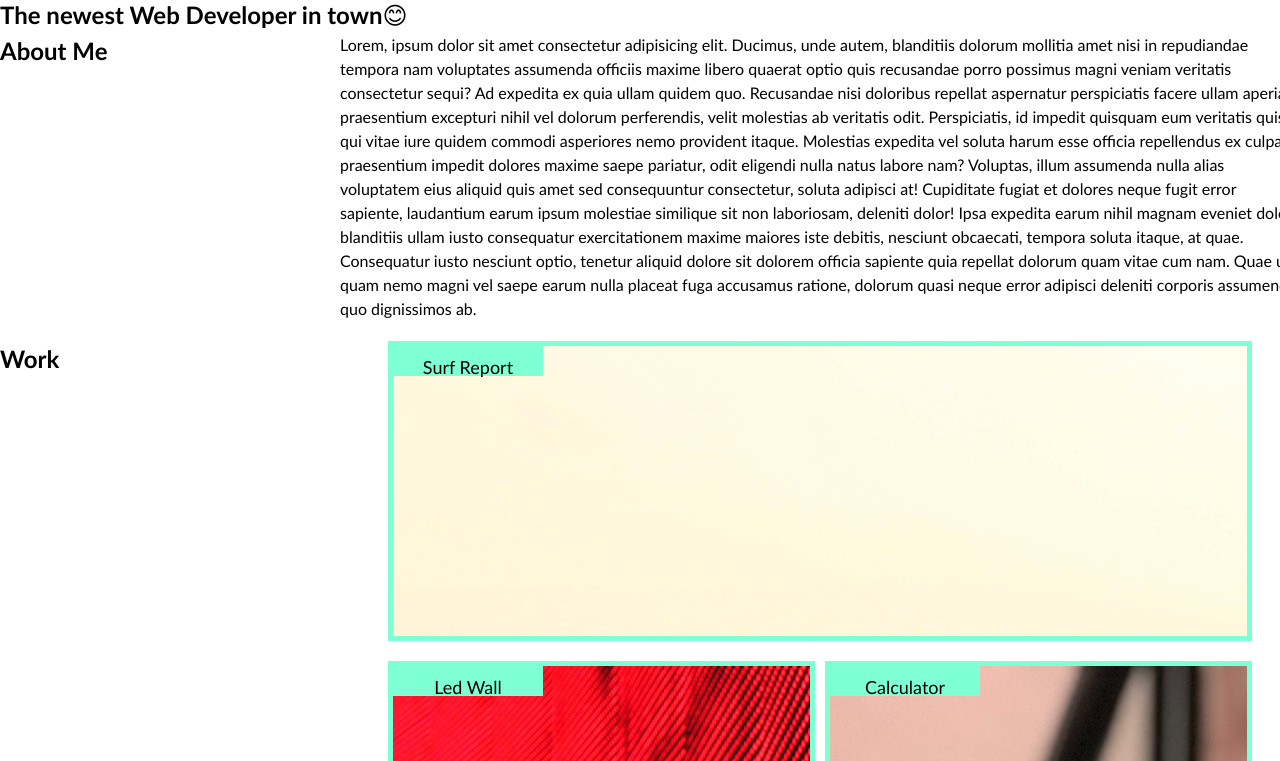
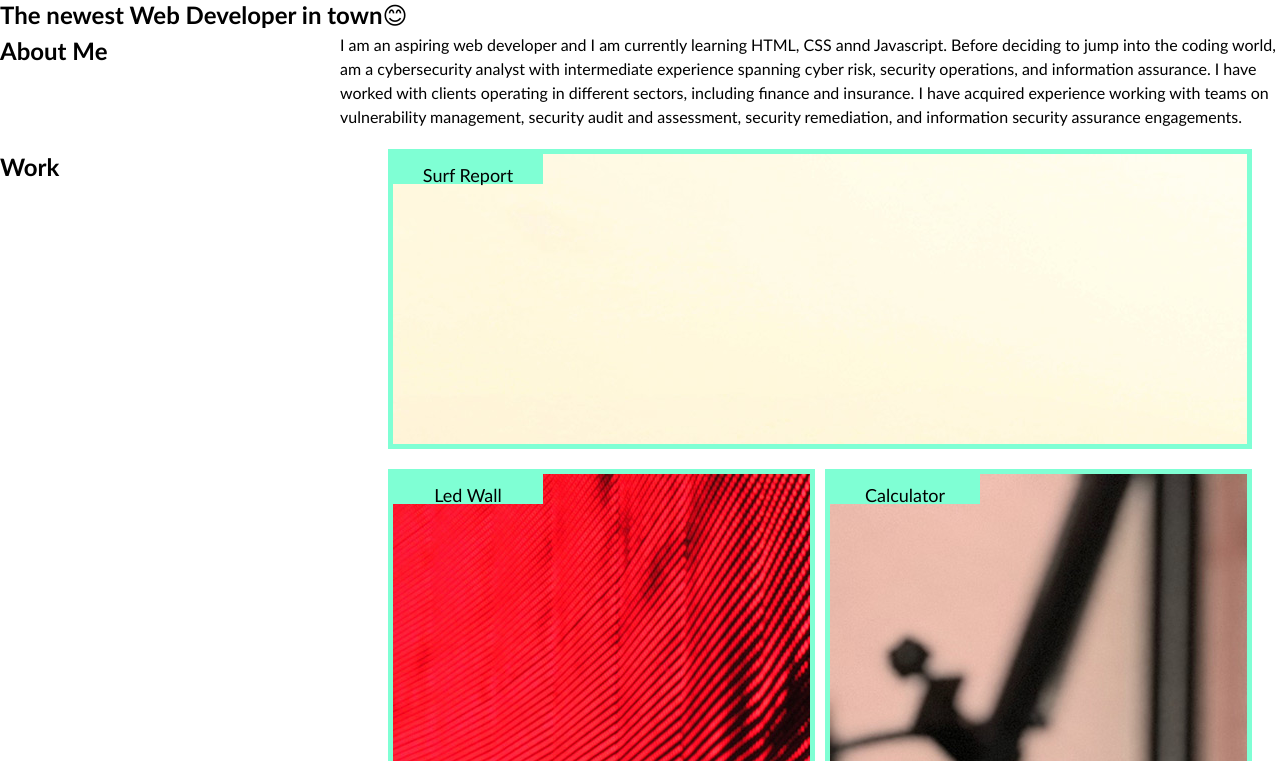
Before and after one commit to cream4eva/First-Portfolio, a plain HTML site: page index.html in a window 1280 px wide. Shown: the part 39-800 px from the top of the page. Drawn offline with Linux system fonts and the light colour scheme.

Commit message:
changed placeholder Lorem in about me section

```diff
--- a/css/style.css
+++ b/css/style.css
@@ -42,6 +42,9 @@ p {
   justify-content: space-around;
 }
 
+.hero-banner {
+  background-image: url(/images/programmer.png);
+}
 .images {
   margin: 0px 5%;
   display: grid;
--- a/index.html
+++ b/index.html
@@ -34,28 +34,14 @@
         <h2>About Me</h2>
       </section>
       <section>
-        Lorem, ipsum dolor sit amet consectetur adipisicing elit. Ducimus, unde
-        autem, blanditiis dolorum mollitia amet nisi in repudiandae tempora nam
-        voluptates assumenda officiis maxime libero quaerat optio quis
-        recusandae porro possimus magni veniam veritatis consectetur sequi? Ad
-        expedita ex quia ullam quidem quo. Recusandae nisi doloribus repellat
-        aspernatur perspiciatis facere ullam aperiam praesentium excepturi nihil
-        vel dolorum perferendis, velit molestias ab veritatis odit.
-        Perspiciatis, id impedit quisquam eum veritatis quis qui vitae iure
-        quidem commodi asperiores nemo provident itaque. Molestias expedita vel
-        soluta harum esse officia repellendus ex culpa praesentium impedit
-        dolores maxime saepe pariatur, odit eligendi nulla natus labore nam?
-        Voluptas, illum assumenda nulla alias voluptatem eius aliquid quis amet
-        sed consequuntur consectetur, soluta adipisci at! Cupiditate fugiat et
-        dolores neque fugit error sapiente, laudantium earum ipsum molestiae
-        similique sit non laboriosam, deleniti dolor! Ipsa expedita earum nihil
-        magnam eveniet dolor blanditiis ullam iusto consequatur exercitationem
-        maxime maiores iste debitis, nesciunt obcaecati, tempora soluta itaque,
-        at quae. Consequatur iusto nesciunt optio, tenetur aliquid dolore sit
-        dolorem officia sapiente quia repellat dolorum quam vitae cum nam. Quae
-        ut quam nemo magni vel saepe earum nulla placeat fuga accusamus ratione,
-        dolorum quasi neque error adipisci deleniti corporis assumenda, quo
-        dignissimos ab.
+        I am an aspiring web developer and I am currently learning HTML, CSS
+        annd Javascript. Before deciding to jump into the coding world, I am a
+        cybersecurity analyst with intermediate experience spanning cyber risk,
+        security operations, and information assurance. I have worked with
+        clients operating in different sectors, including finance and insurance.
+        I have acquired experience working with teams on vulnerability
+        management, security audit and assessment, security remediation, and
+        information security assurance engagements.
       </section>
 
       <!-- portfolio container -->
```
